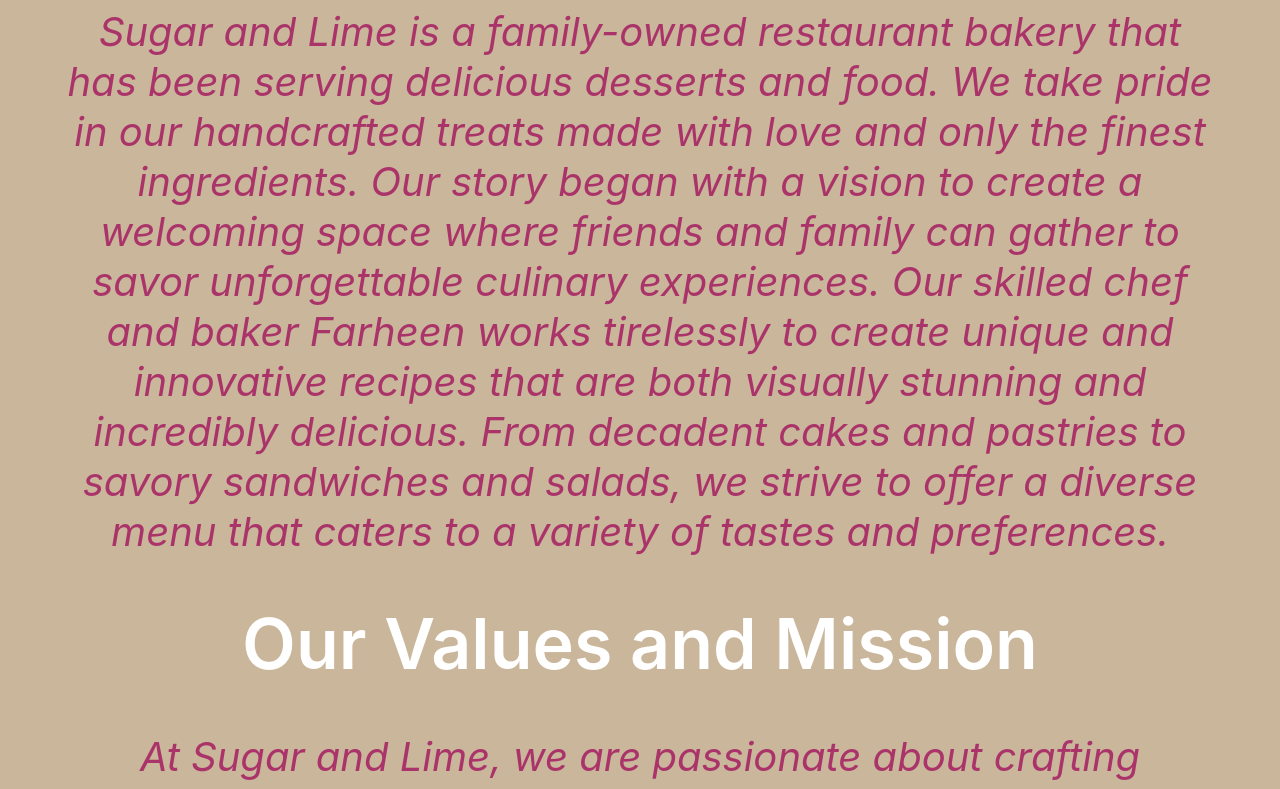
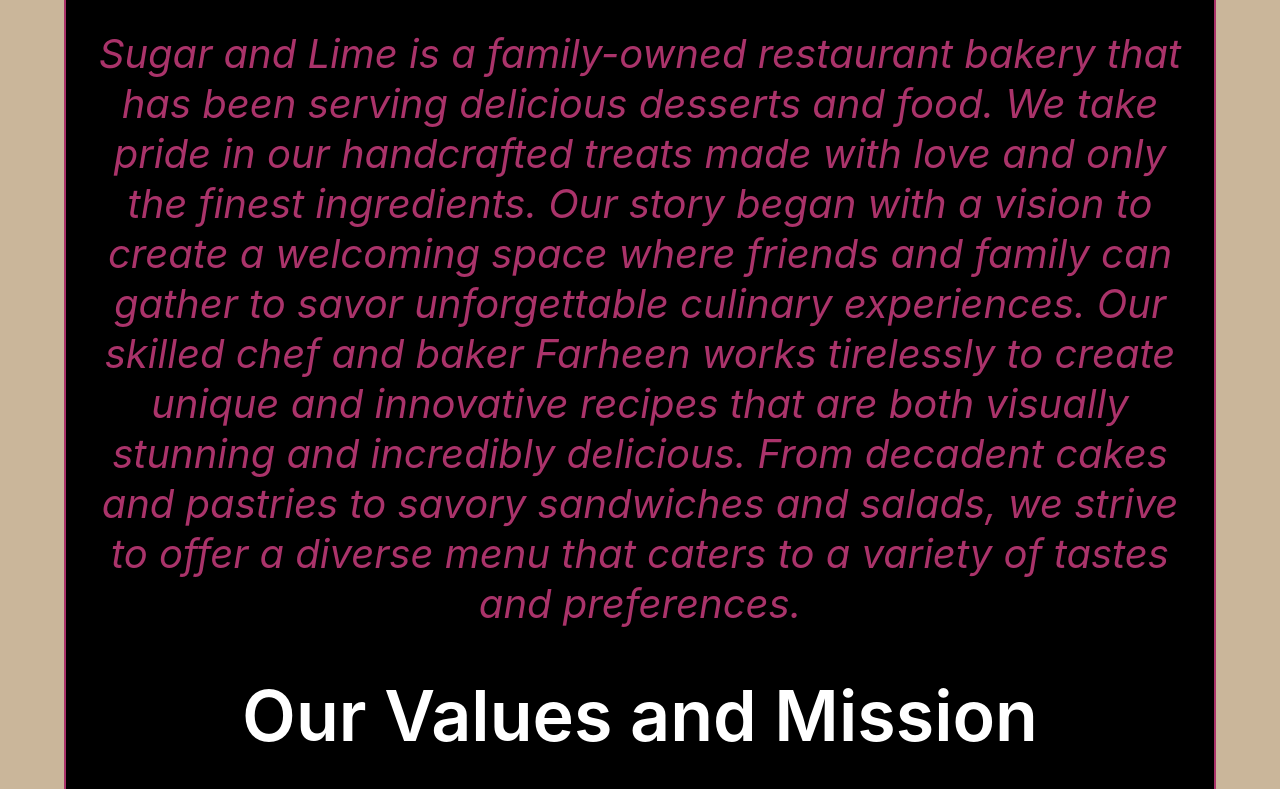
Before and after one commit to Andrewmitty/IS424TermProject, a plain HTML site: page about.html in a window 1280 px wide. Shown: the part 737-1526 px from the top of the page. Drawn offline with Linux system fonts and the light colour scheme; no server answers.

Commit message:
edits in aboout us

```diff
--- a/about.html
+++ b/about.html
@@ -97,7 +97,7 @@
 
     <div class="hero is-link m-0">
         <div class="hero-body">
-            <div class="container">
+            <div class="container" , style="border: 2px solid #AA336A; padding: 20px; background-color: black;">
                 <h1 class="title" , style="font-size: 100px;text-align: center;">About Sugar and Lime</h1><br>
                 <p class="subtitle" , style="font-size: 70px; color: #AA336A; text-align: center;"><i>
                         Handcrafted Desserts Made with Love</i></p> <br><br><br>
```
